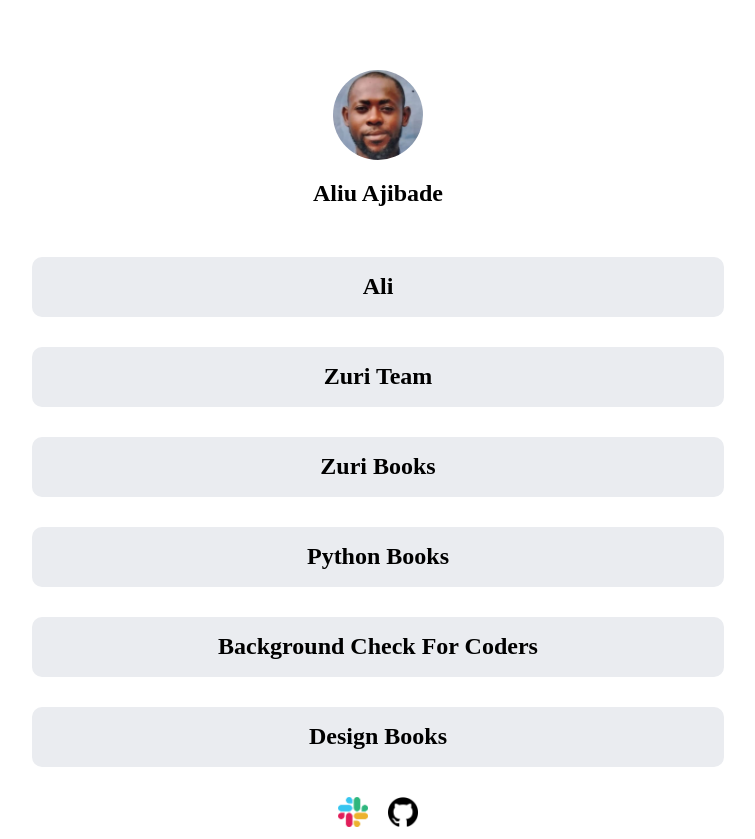
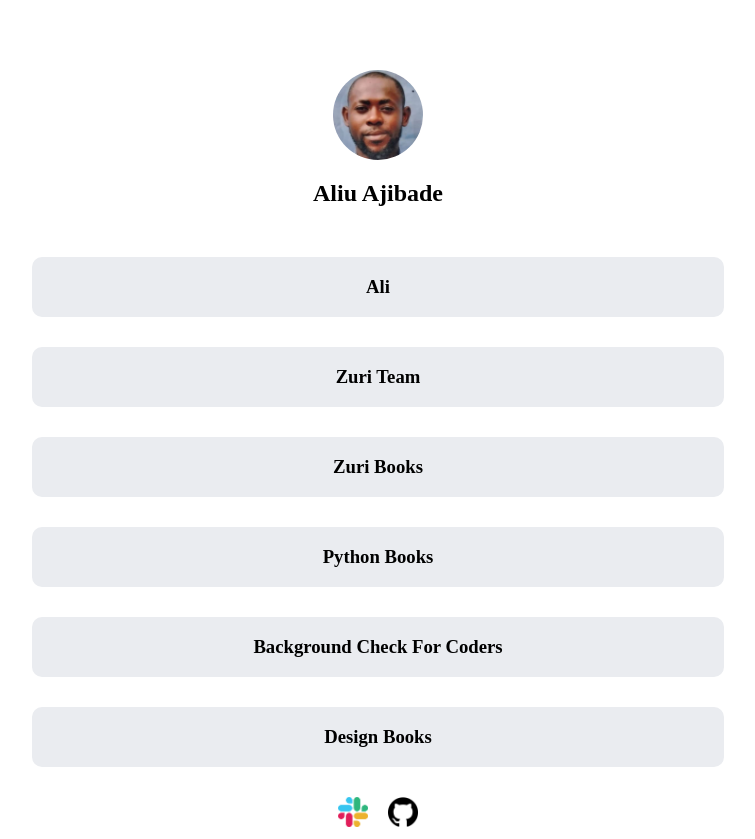
Before and after one commit to leewebstechnologies/hng_9, a React (Create React App) app: page / in a window 1280 px wide. Shown: the whole page, without its empty margins (262-1017 px from the left). Built offline with nearby package versions, Linux system fonts and the light colour scheme.

Commit message:
third commit

```diff
--- a/package.json
+++ b/package.json
@@ -16,7 +16,7 @@
   },
   "scripts": {
     "start": "react-scripts start",
-    "build": "react-scripts build",
+    "build": "react-scripts build=CI ",
     "test": "react-scripts test",
     "eject": "react-scripts eject"
   },
--- a/src/User.jsx
+++ b/src/User.jsx
@@ -21,17 +21,17 @@
         />
         <h1>{ali.name}</h1>
         <div id="link">
-          <h2 id="twitter">Ali</h2>
+          <h3 id="twitter">Ali</h3>
         </div>
       </section>
       <section id="links">
         <a href="https://training.zuri.team" id="btn__zuri">
-          <h2>Zuri Team</h2>
+          <h3>Zuri Team</h3>
         </a>
       </section>
       <section id="links">
         <a href="http://books.zuri.team" id="books">
-          <h2>Zuri Books</h2>
+          <h3>Zuri Books</h3>
         </a>
       </section>
       <section id="links">
@@ -39,17 +39,17 @@
           href="https://books.zuri.team/python-for-beginners?ref_id=leewebs"
           id="book__python"
         >
-          <h2>Python Books</h2>
+          <h3>Python Books</h3>
         </a>
       </section>
       <section id="links">
         <a href="https://background.zuri.team" id="pitch">
-          <h2>Background Check For Coders</h2>
+          <h3>Background Check For Coders</h3>
         </a>
       </section>
       <section id="links">
         <a href="https://books.zuri.team/design-rules" id="design">
-          <h2>Design Books</h2>
+          <h3>Design Books</h3>
         </a>
       </section>
       <section id="footer">
--- a/src/user.css
+++ b/src/user.css
@@ -99,6 +99,9 @@
   color: #000;
   text-decoration: none;
   margin-top: -20px;
+
+  @media only screen and (max-device-width: 480px) {
+  }
 }
 
 #design {
```
